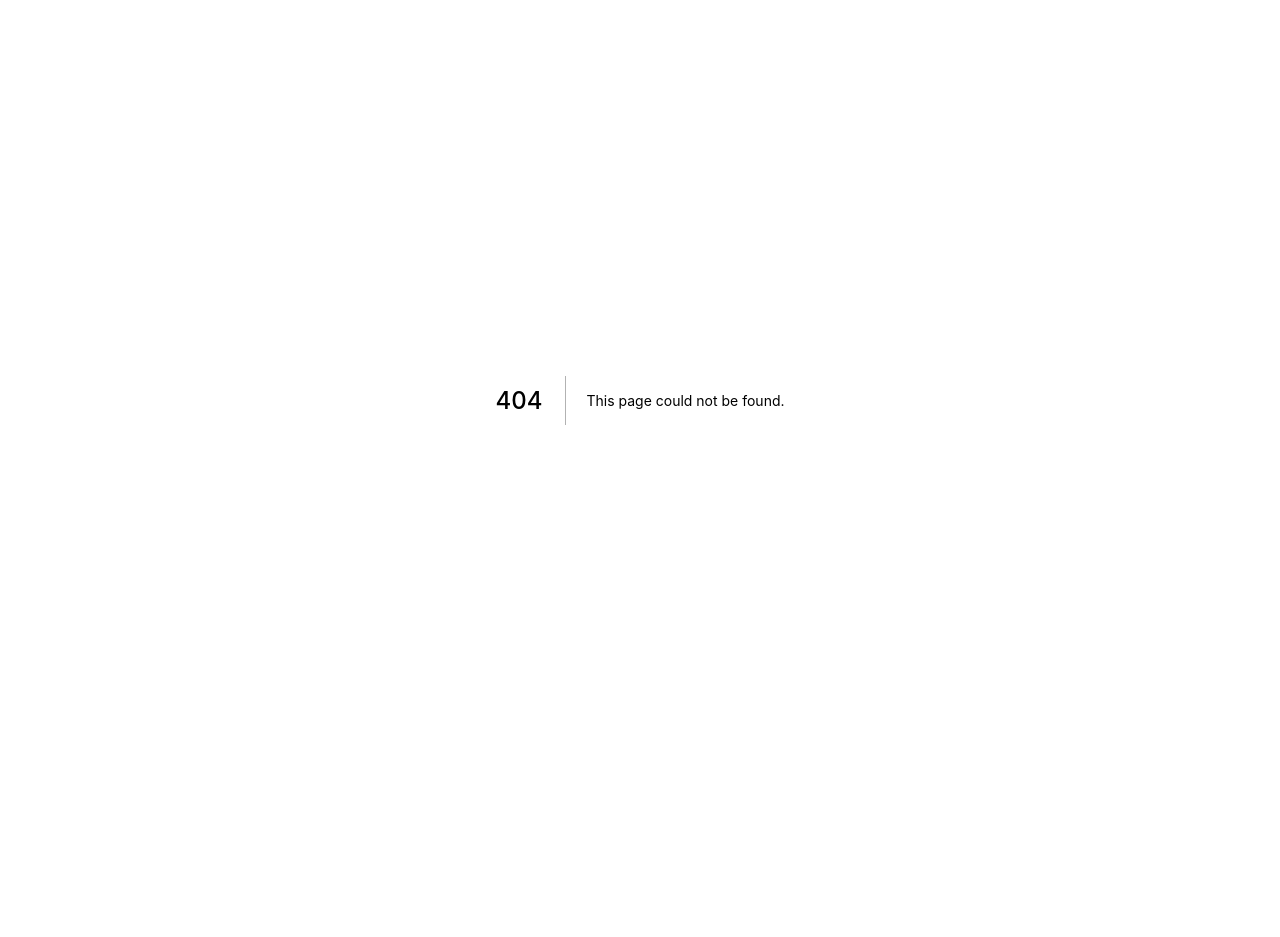
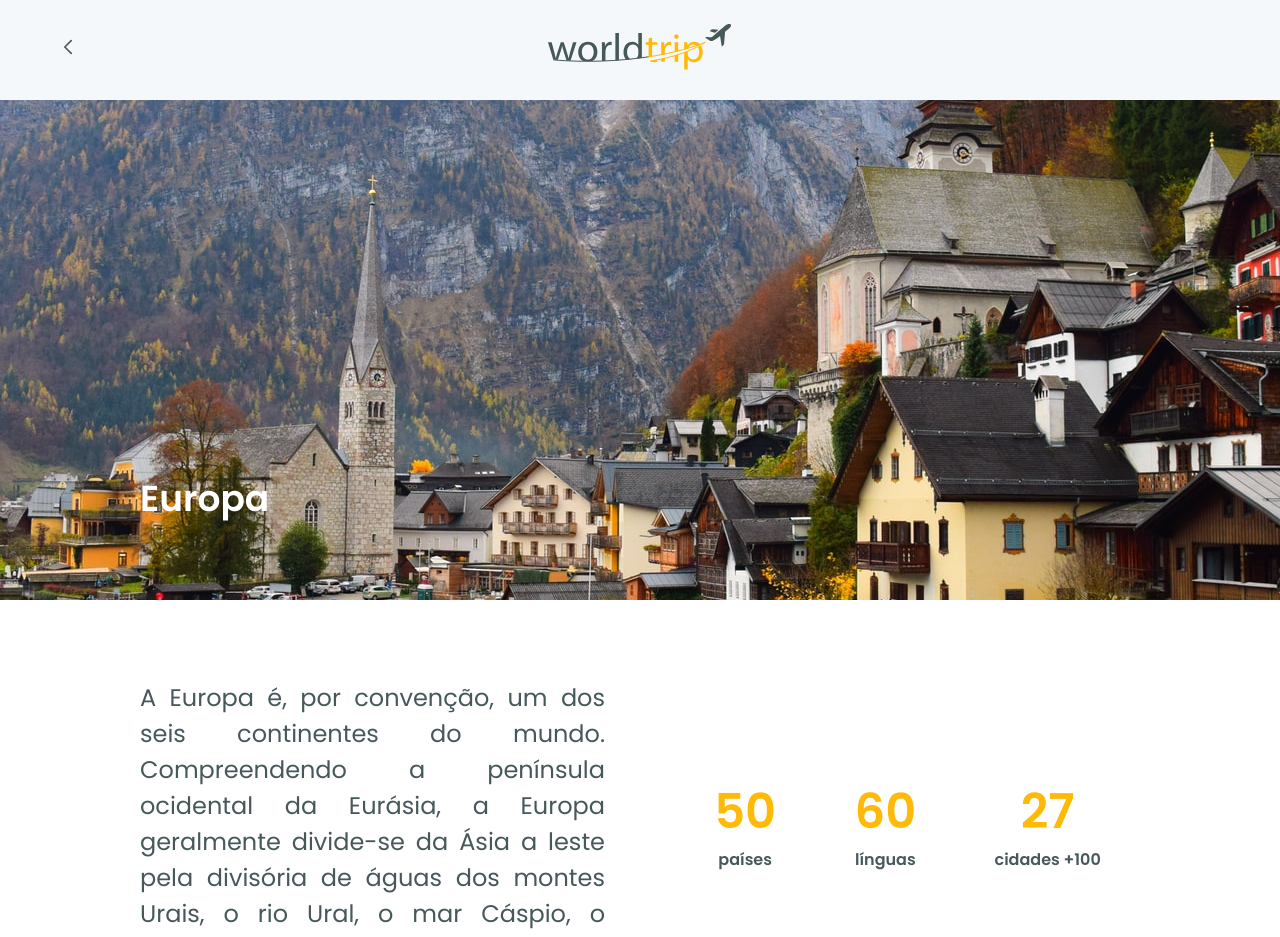
Before and after one commit to lucasggmc/world-trip-app, a Next.js app: page /continents/1 in a window 1280 px wide. Before the commit this address had no page. Shown: the top 937 px of the page. Before the commit the page ends 800 px from the top, so only its background shows below. Built offline with nearby package versions, Linux system fonts and the light colour scheme.

Commit message:
iniciado criação do layout da página de continentes

```diff
--- /dev/null
+++ b/src/pages/continents/[continent].tsx
@@ -0,0 +1,61 @@
+import { Flex, Heading, Text, Box } from "@chakra-ui/react";
+import { Header } from "../../components/Header";
+import { theme } from '../../styles/theme';
+
+
+export default function Continents() {
+    return (
+        <Flex
+            w="100%"
+            h="100%"
+            direction="column"
+            pb="10"
+        >
+            <Header />
+            <Flex
+                bg="url('/images/europe1.jpg') no-repeat center center"
+                w="100%"
+                h="500"
+                alignItems="flex-end"
+                justifyContent="flex-start"
+                pl="140"
+                pb="20"
+                mb="20"
+            >
+                <Heading as="h1" color="white" fontWeight="600">
+                    Europa
+                </Heading>
+            </Flex>
+
+            <Flex pl="140" pr="140" gridGap="70">
+                <Text as="p" w="50%" fontSize="2xl" textAlign="justify">
+                    A Europa é, por convenção, um dos seis continentes do mundo. Compreendendo a península ocidental
+                    da Eurásia, a Europa geralmente divide-se da Ásia a leste pela divisória de águas dos montes
+                    Urais, o rio Ural, o mar Cáspio, o Cáucaso, e o mar Negro a sudeste
+                </Text>
+                <Flex w="50%" justifyContent="space-around" alignItems="center">
+                    <Flex direction="column" alignItems="center" fontWeight="600">
+                        <Box as="span" color={theme.colors.highlight} fontSize="5xl">
+                            50
+                        </Box>
+                        <Text as="p">países</Text>
+                    </Flex>
+
+                    <Flex direction="column" alignItems="center" fontWeight="600">
+                        <Box as="span" color={theme.colors.highlight} fontSize="5xl">
+                            60
+                        </Box>
+                        <Text as="p">línguas</Text>
+                    </Flex>
+
+                    <Flex direction="column" alignItems="center" fontWeight="600">
+                        <Box as="span" color={theme.colors.highlight} fontSize="5xl">
+                            27
+                        </Box>
+                        <Text as="p">cidades +100</Text>
+                    </Flex>
+                </Flex>
+            </Flex>
+        </Flex>
+    );
+}
```
